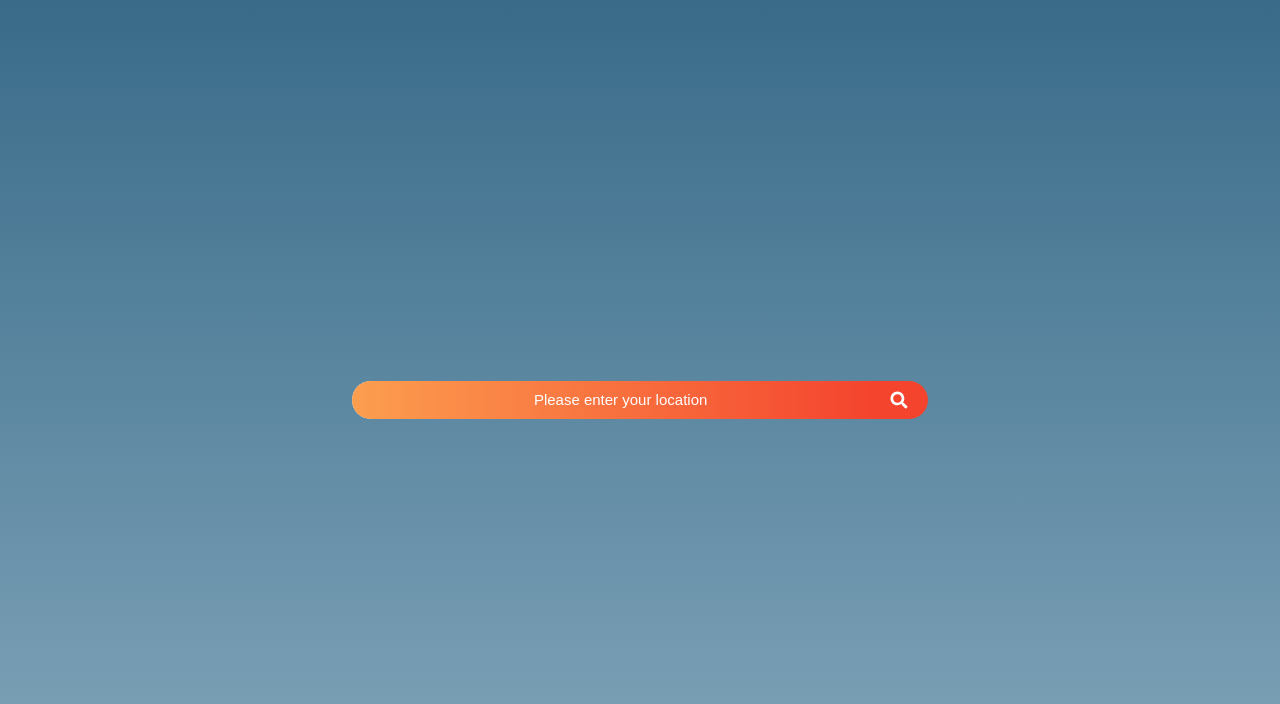
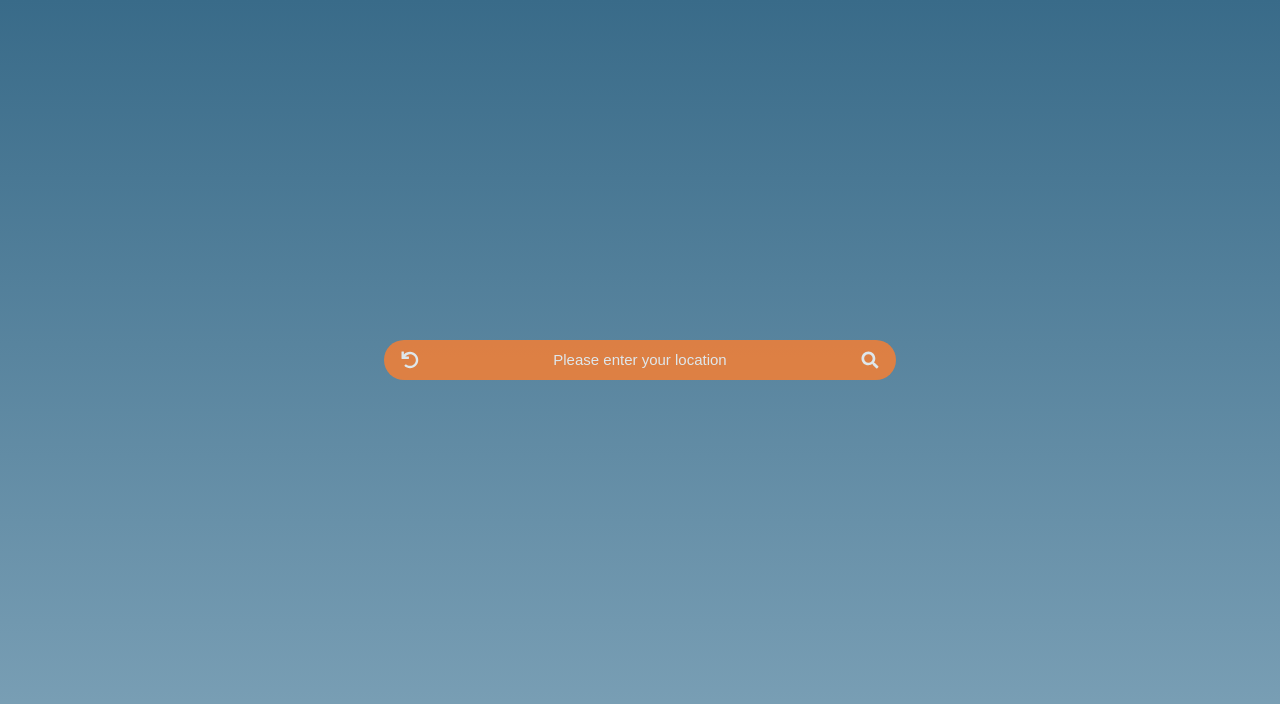
Before and after one commit to sosyallift/weather-website, a React (Create React App) app: page / in a window 1280 px wide. Shown: the top 704 px of the page. Built offline with nearby package versions, Linux system fonts and the light colour scheme.

Commit message:
removed react router and added transitions

```diff
--- a/src/App.css
+++ b/src/App.css
@@ -1,2 +1,52 @@
-.App {
+.app {
+  height: 100%;
+  background: linear-gradient(var(--c3), var(--c2));
 }
+
+/* Search Bar Styling */
+.navbar {
+  z-index: 1;
+  position: fixed;
+  top: 40vh;
+  height: 10vh;
+  min-height: 4rem;
+  width: 100vw;
+  display: flex;
+  justify-content: center;
+  align-items: center;
+  transition: 800ms;
+}
+.navbar-transition {
+  top: 0;
+}
+.searchbar {
+  overflow: hidden;
+  display: flex;
+  width: 40%;
+  height: 50%;
+  border-radius: 20px;
+  opacity: 80%;
+  transition: 800ms;
+}
+.searchbar-transition {
+  width: 50%;
+}
+/* End of Search Bar Styling */
+/* Start weather-transition */
+.weather-transition {
+  transition: opacity 900ms;
+  opacity: 0;
+}
+.weather-transition-entering {
+  opacity: 0;
+}
+.weather-transition-entered {
+  opacity: 1;
+}
+.weather-transition-exiting {
+  opacity: 1;
+}
+.weather-transition-exited {
+  opacity: 0;
+}
+/* End weather-transition */
--- a/src/App.js
+++ b/src/App.js
@@ -1,22 +1,33 @@
-import { useState, useEffect } from "react";
-import { Route, Switch } from "react-router-dom";
+import { useState } from "react";
+import { Transition } from "react-transition-group";
+
 import "./App.css";
-import Home from "./screens/Home";
-import Weather from "./screens/Weather";
+import Weather from "./components/Weather";
+import SearchBar from "./components/SearchBar";
 
 const App = () => {
+  const [location, setLocation] = useState("");
   const [hasSearched, setHasSearched] = useState(false);
 
   return (
-    <div className="App">
-      <Switch>
-        <Route exact path="/">
-          <Home />
-        </Route>
-        <Route path="/weather/:location">
-          <Weather />
-        </Route>
-      </Switch>
+    <div className="app">
+      <nav className={`navbar ${hasSearched ? "navbar-transition" : ""}`}>
+        <div
+          className={`searchbar ${hasSearched ? "searchbar-transition" : ""}`}
+        >
+          <SearchBar
+            setHasSearched={setHasSearched}
+            setLocation={setLocation}
+          />
+        </div>
+      </nav>
+      <Transition in={hasSearched} timeout={900}>
+        {(state) => (
+          <div className={`weather-transition weather-transition-${state}`}>
+            {hasSearched && <Weather location={location} />}
+          </div>
+        )}
+      </Transition>
     </div>
   );
 };
--- a/src/components/SearchBar.js
+++ b/src/components/SearchBar.js
@@ -1,16 +1,14 @@
-import React, { useState } from "react";
-import { Link, useHistory } from "react-router-dom";
+import React, { useState, useRef } from "react";
 import { FontAwesomeIcon } from "@fortawesome/react-fontawesome";
-import { faSearch } from "@fortawesome/free-solid-svg-icons";
+import { faSearch, faUndo } from "@fortawesome/free-solid-svg-icons";
 import styles from "./SearchBar.module.css";
 
 // SearchBar Component
 // MUST be put in a div/container --> this is for resizing (home page vs weather page)
-const SearchBar = (props) => {
+const SearchBar = ({ setLocation, setHasSearched }) => {
   //States
   const [input, setInput] = useState("");
-  //React Router History object so that we can redirect on enter key press
-  let history = useHistory();
+  const inputRef = useRef();
 
   //Event Handlers
   //updates the input const
@@ -18,26 +16,43 @@ const SearchBar = (props) => {
     setInput(event.target.value);
   };
   //redirects to correct weather page on enter press
-  const onEnterPress = (e) => {
-    if (e.key === "Enter") {
+  const onEnterPress = (event) => {
+    if (event.key === "Enter") {
+      setLocation(input);
+      setHasSearched(true);
       setInput("");
-      history.push(`/weather/${input}`);
+      inputRef.current.blur();
     }
+  };
+  //handles search button click
+  const submitClick = () => {
+    setLocation(input);
+    setHasSearched(true);
+    setInput("");
+    inputRef.current.blur();
+  };
+  //handles back button click
+  const resetClick = () => {
+    setHasSearched(false);
   };
 
   return (
     <>
+      <button className={styles.button1} onClick={resetClick}>
+        <FontAwesomeIcon icon={faUndo} className={styles.icon} />
+      </button>
       <input
         className={styles.input}
         type="text"
         value={input}
+        ref={inputRef}
         placeholder="Please enter your location"
         onChange={handleInputChange}
         onKeyPress={onEnterPress}
       ></input>
-      <Link className={styles.button} to={`/weather/${input}`}>
+      <button className={styles.button1} onClick={submitClick}>
         <FontAwesomeIcon icon={faSearch} className={styles.icon} />
-      </Link>
+      </button>
     </>
   );
 };
--- a/src/components/SearchBar.module.css
+++ b/src/components/SearchBar.module.css
@@ -2,13 +2,19 @@
   box-sizing: border-box;
   font-family: Arial, Helvetica, sans-serif;
 }
+:root {
+  /* --dark: #d65108; */
+  --dark: #fe7f2d;
+  --light: #fcca46;
+}
 .input {
-  width: 90%;
-  /* color: var(--c5); */
+  width: 80%;
   color: white;
-  padding: 10px 10px 10px 5%;
+  /* padding: 10px 10px 10px 5%; */
   text-align: center;
-  background-image: linear-gradient(to left, #f4442e 0%, #fc9e4f 100%);
+  /* background-image: linear-gradient(to left, #f4442e 0%, #fc9e4f 100%); */
+  /* background-color: #fc864f; */
+  background-color: var(--dark);
   box-shadow: 0 0 3px 1px var(--c5);
   border-style: none;
   font-size: 1rem;
@@ -18,10 +24,19 @@
   /* color: var(--c5); */
   font-size: 15px;
 }
-.button {
+.button1 {
   position: relative;
   width: 10%;
-  background: #f4442e;
+  background: var(--dark);
+  font-size: 17px;
+  border-style: none;
+  cursor: pointer;
+  outline: none;
+}
+.button2 {
+  position: relative;
+  width: 10%;
+  background: var(--light);
   font-size: 17px;
   border-style: none;
   cursor: pointer;
--- a/src/screens/Weather.css
+++ b/src/components/Weather.css
@@ -22,28 +22,6 @@
   }
 }
 
-/* Search Bar Styling */
-.navbar {
-  z-index: 1;
-  position: fixed;
-  top: 0;
-  height: 10vh;
-  min-height: 4rem;
-  width: 100vw;
-  display: flex;
-  justify-content: center;
-  align-items: center;
-}
-.weather-SearchBar {
-  overflow: hidden;
-  display: flex;
-  width: 60%;
-  height: 50%;
-  border-radius: 20px;
-  opacity: 80%;
-}
-/* End of Search Bar Styling */
-
 .content {
   z-index: 0;
   height: 100vh;
--- a/src/screens/Weather.js
+++ b/src/components/Weather.js
@@ -1,18 +1,13 @@
 //React
 import { useState, useEffect } from "react";
-import { useParams } from "react-router-dom";
 //API functions
 import { getWeatherApiURL } from "../API";
 //CSS
 import "./Weather.css";
 //Components
-import SearchBar from "../components/SearchBar";
-import {
-  CurrentWeather,
-  ForecastWeather,
-} from "../components/weather_components";
+import { CurrentWeather, ForecastWeather } from "./weather_components";
 
-const Weather = (props) => {
+const Weather = ({ location }) => {
   //States/variables
   //weather object from api
   const [weather, setWeather] = useState(false);
@@ -20,13 +15,14 @@ const Weather = (props) => {
   const [officialLoc, setOfficialLoc] = useState("");
   //state for storing the time that the weather was retrieved
   const [timeUpdated, setTimeUpdated] = useState("");
-  //location searched
-  const { location } = useParams();
   //Number of days for the forecast
   const numDays = 3;
 
   //Fetches current weather data and assigns the json response to weather state and updates officialLoc on the 1st render
   useEffect(() => {
+    if (location === "") {
+      return;
+    }
     fetch(getWeatherApiURL(location, numDays))
       .then((response) => {
         //TODO handle bad requests
@@ -53,11 +49,6 @@ const Weather = (props) => {
 
   return (
     <div className="weather">
-      <nav className="navbar">
-        <div className="weather-SearchBar">
-          <SearchBar props={props} />
-        </div>
-      </nav>
       {/* only renders once weather has been fetched */}
       {weather && (
         <main className="content">
--- a/src/components/weather_components.js
+++ b/src/components/weather_components.js
@@ -1,6 +1,6 @@
-//React
-import { useState, useEffect } from "react";
-//icon
+import { useState } from "react";
+import { Transition } from "react-transition-group";
+//icons
 import { FontAwesomeIcon } from "@fortawesome/react-fontawesome";
 import { faUmbrella } from "@fortawesome/free-solid-svg-icons";
 //CSS
--- a/src/index.css
+++ b/src/index.css
@@ -7,11 +7,15 @@
 }
 
 body {
-  margin: 0;
   font-family: -apple-system, BlinkMacSystemFont, "Segoe UI", "Roboto", "Oxygen",
     "Ubuntu", "Cantarell", "Fira Sans", "Droid Sans", "Helvetica Neue",
     sans-serif;
   -webkit-font-smoothing: antialiased;
   -moz-osx-font-smoothing: grayscale;
-  background: linear-gradient(var(--c3), var(--c2));
 }
+
+html,
+body,
+#root {
+  height: 100%;
+}
--- a/src/index.js
+++ b/src/index.js
@@ -1,15 +1,12 @@
 import React from "react";
 import ReactDOM from "react-dom";
-import { BrowserRouter as Router } from "react-router-dom";
 import "./index.css";
 import App from "./App";
 import reportWebVitals from "./reportWebVitals";
 
 ReactDOM.render(
   <React.StrictMode>
-    <Router>
-      <App />
-    </Router>
+    <App />
   </React.StrictMode>,
   document.getElementById("root")
 );
--- a/src/screens/Home.css
+++ /dev/null
@@ -1,27 +0,0 @@
-.home {
-  height: 100vh;
-  display: flex;
-  flex-direction: column;
-  justify-content: center;
-  align-items: center;
-}
-.home-welcome {
-  text-align: center;
-  width: 35%;
-  margin-bottom: 2rem;
-}
-.home-welcome h1 {
-  color: white;
-  margin-right: 1rem;
-}
-.home-SearchBar {
-  overflow: hidden;
-  display: flex;
-  transition: box-shadow 1s;
-  width: 45%;
-  border-radius: 20px;
-}
-.home-SearchBar ::placeholder {
-  font-size: 15px;
-  color: white;
-}
--- a/src/screens/Home.js
+++ /dev/null
@@ -1,23 +0,0 @@
-//CSS
-import "./Home.css";
-//Components
-import SearchBar from "../components/SearchBar";
-//Icons
-// import { FontAwesomeIcon } from "@fortawesome/react-fontawesome";
-// import { faCloud } from "@fortawesome/free-solid-svg-icons";
-
-const Home = () => {
-  return (
-    <div className="home">
-      {/* <div className="home-welcome">
-        <FontAwesomeIcon className="icon-cloud" icon={faCloud} />
-        <h1>Welcome</h1>
-      </div> */}
-      <div className="home-SearchBar">
-        <SearchBar />
-      </div>
-    </div>
-  );
-};
-
-export default Home;
```
